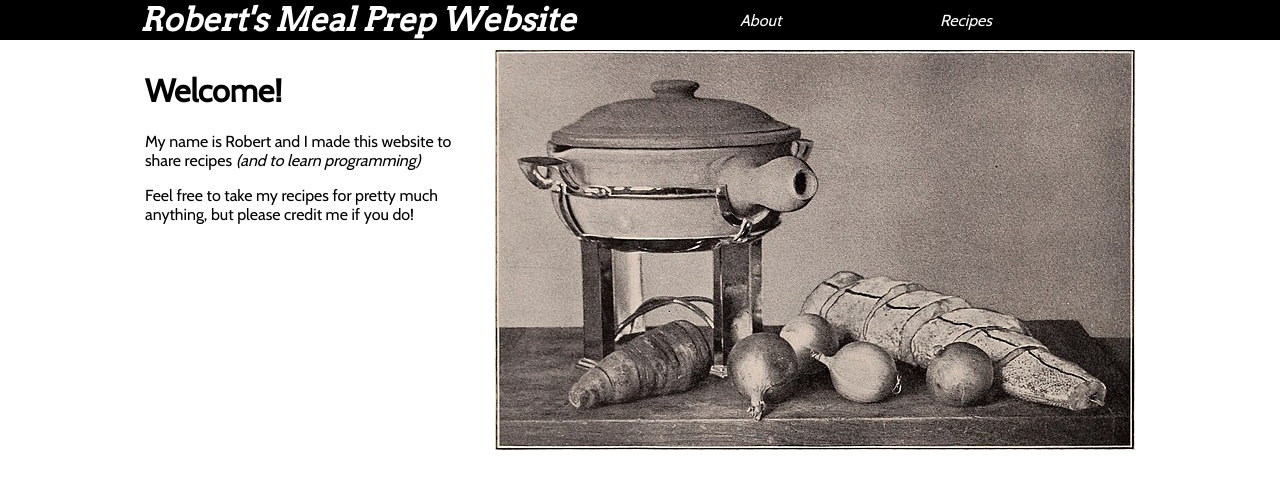
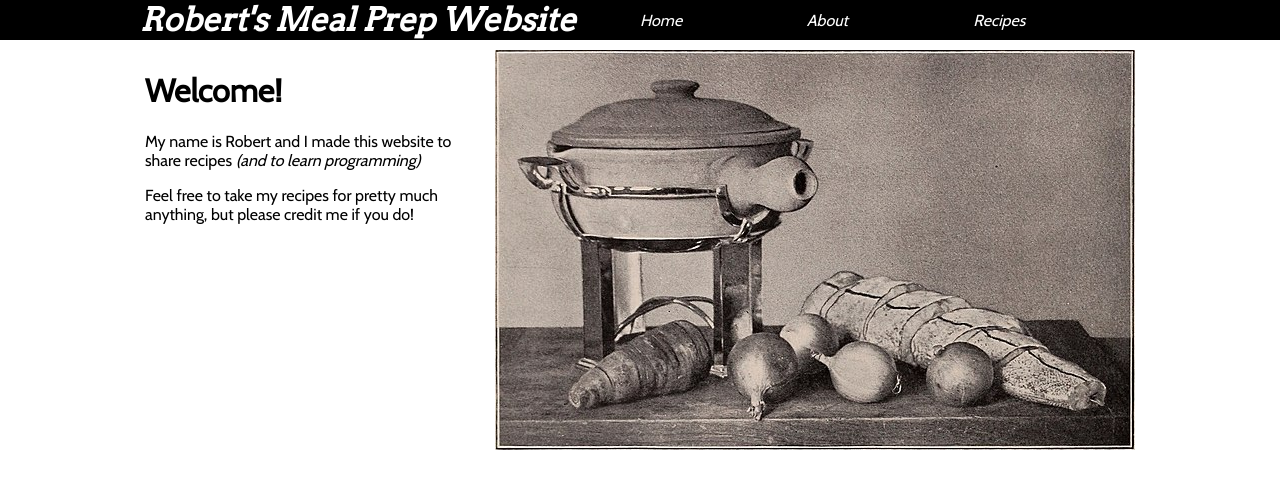
Before and after one commit to raforsyth/meal-prep, a plain HTML site: page index.html in a window 1280 px wide. Drawn offline with nearby package versions, Linux system fonts and the light colour scheme.

Commit message:
Add barebones recipes site and add links

```diff
--- a/index.html
+++ b/index.html
@@ -11,8 +11,9 @@
         <div class="header-box">
             <div class="header"> <!--This is going to be the header-->
                 <h1>Robert's Meal Prep Website</h1>
-                <p>About</p>
-                <p>Recipes</p>
+                <a href="index.html">Home</a>
+                <a>About</a>
+                <a href="Recipes/recipes.html">Recipes</a>
             </div>
         </div>
         <div class="mid-box"> <!--Mid portion with a picture-->
--- a/styles.css
+++ b/styles.css
@@ -19,10 +19,12 @@ body {
     margin: auto;
     flex: 3;
 }
-.header p {
+.header a {
     font-family: 'Cabin', Helvetica, Arial, sans-serif;
     margin: auto;
     flex: 1;
+    text-decoration: none;
+    color: white;
 }
 .mid-box {
     font-family: 'Cabin', Helvetica, Arial, sans-serif;
```
Also changed, not shown: Recipes/recipes.html (added, +20 -0 lines).
